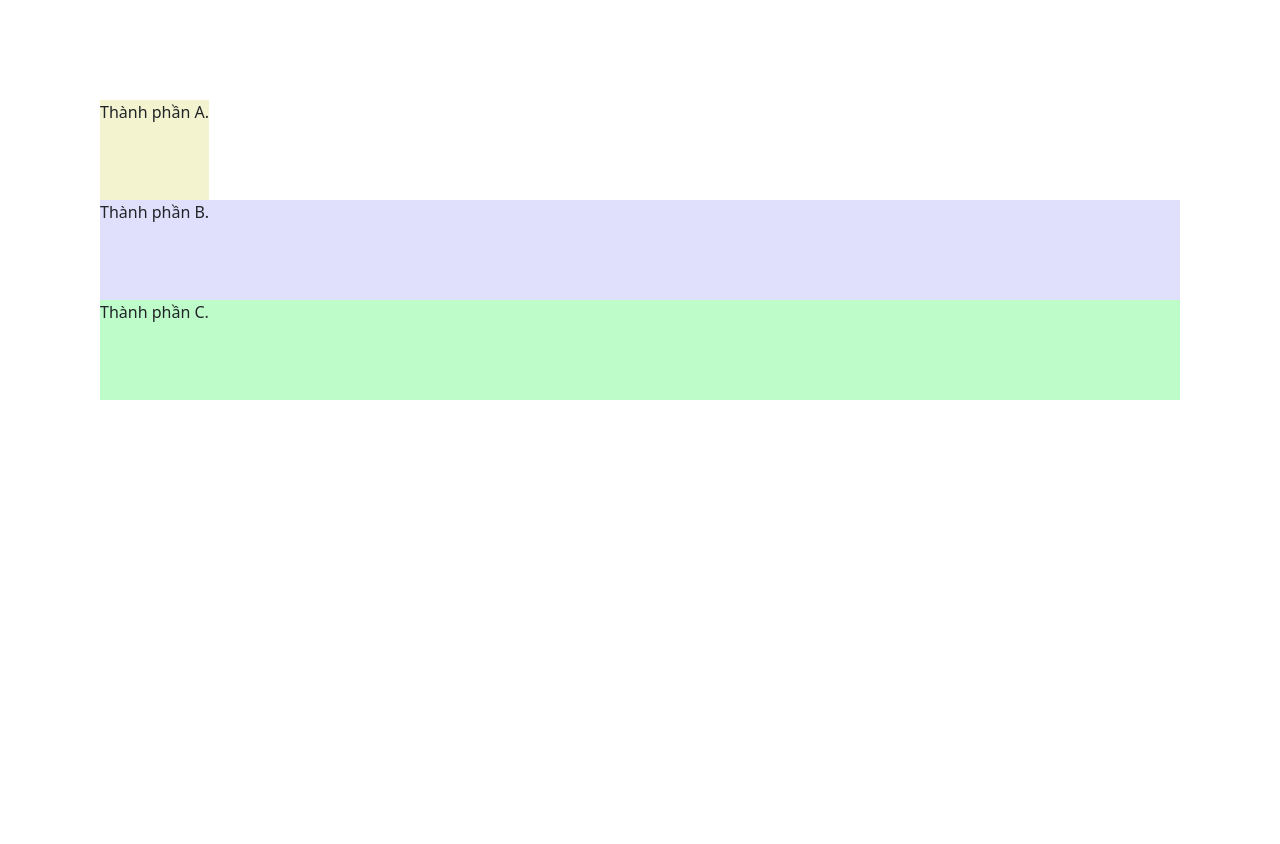
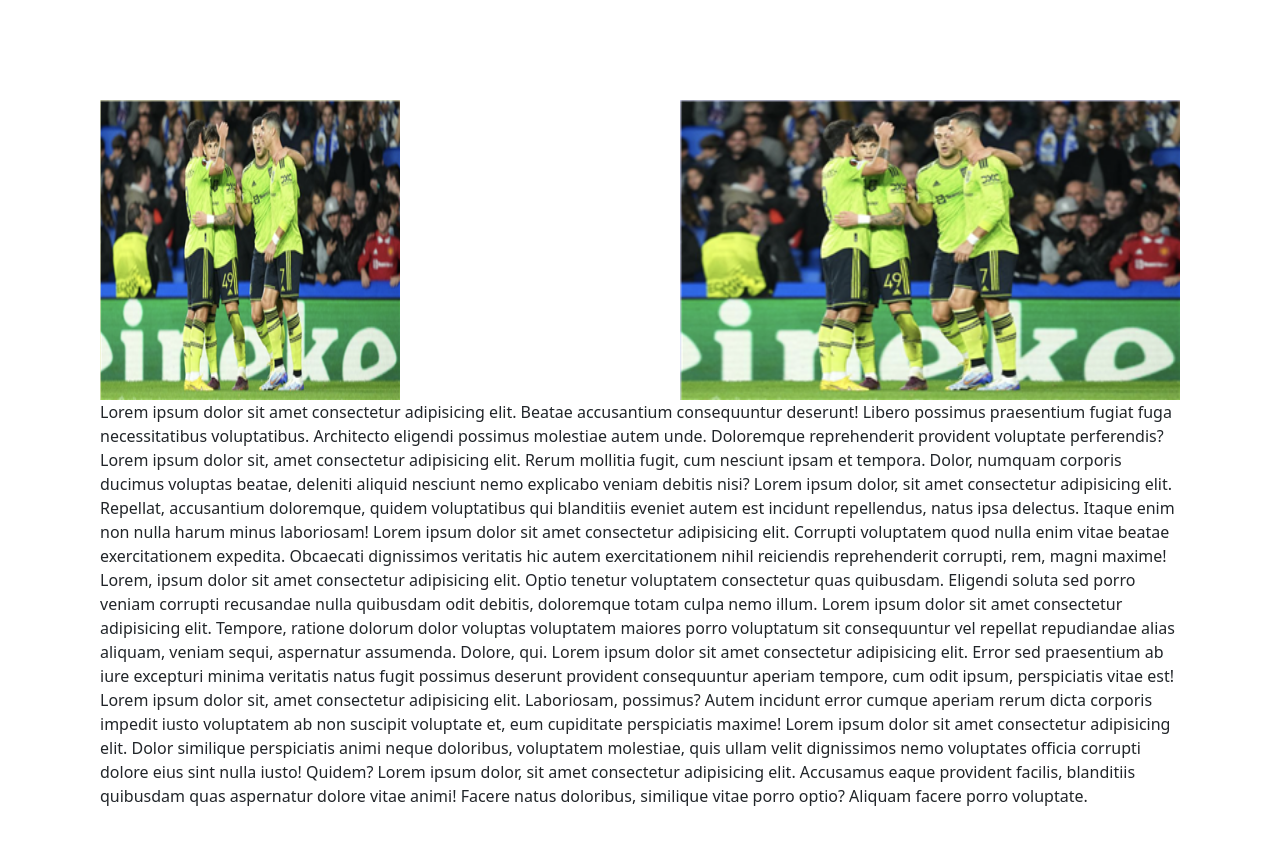
Before and after one commit to AnhQuan4554/Example-tkWeb-24-11, a plain HTML site: page index.html in a window 1280 px wide. Before the commit the page ends 800 px from the top, so only its background shows below. Drawn offline with nearby package versions, Linux system fonts and the light colour scheme.

Commit message:
trường hơp chiều cao 2 ảnh không cùng chiều cao

```diff
--- a/index.html
+++ b/index.html
@@ -15,9 +15,44 @@
   </head>
   <body>
     <div class="wrap">
-      <div class="box1">Thành phần A.</div>
-      <div class="box2">Thành phần B.</div>
-      <div class="box3">Thành phần C.</div>
+      <img class="box1" src="./cr7.png" alt="" />
+      <img class="box2" src="./cr7.png" alt="" />
+      <p>
+        Lorem ipsum dolor sit amet consectetur adipisicing elit. Beatae
+        accusantium consequuntur deserunt! Libero possimus praesentium fugiat
+        fuga necessitatibus voluptatibus. Architecto eligendi possimus molestiae
+        autem unde. Doloremque reprehenderit provident voluptate perferendis?
+        Lorem ipsum dolor sit, amet consectetur adipisicing elit. Rerum mollitia
+        fugit, cum nesciunt ipsam et tempora. Dolor, numquam corporis ducimus
+        voluptas beatae, deleniti aliquid nesciunt nemo explicabo veniam debitis
+        nisi? Lorem ipsum dolor, sit amet consectetur adipisicing elit.
+        Repellat, accusantium doloremque, quidem voluptatibus qui blanditiis
+        eveniet autem est incidunt repellendus, natus ipsa delectus. Itaque enim
+        non nulla harum minus laboriosam! Lorem ipsum dolor sit amet consectetur
+        adipisicing elit. Corrupti voluptatem quod nulla enim vitae beatae
+        exercitationem expedita. Obcaecati dignissimos veritatis hic autem
+        exercitationem nihil reiciendis reprehenderit corrupti, rem, magni
+        maxime! Lorem, ipsum dolor sit amet consectetur adipisicing elit. Optio
+        tenetur voluptatem consectetur quas quibusdam. Eligendi soluta sed porro
+        veniam corrupti recusandae nulla quibusdam odit debitis, doloremque
+        totam culpa nemo illum. Lorem ipsum dolor sit amet consectetur
+        adipisicing elit. Tempore, ratione dolorum dolor voluptas voluptatem
+        maiores porro voluptatum sit consequuntur vel repellat repudiandae alias
+        aliquam, veniam sequi, aspernatur assumenda. Dolore, qui. Lorem ipsum
+        dolor sit amet consectetur adipisicing elit. Error sed praesentium ab
+        iure excepturi minima veritatis natus fugit possimus deserunt provident
+        consequuntur aperiam tempore, cum odit ipsum, perspiciatis vitae est!
+        Lorem ipsum dolor sit, amet consectetur adipisicing elit. Laboriosam,
+        possimus? Autem incidunt error cumque aperiam rerum dicta corporis
+        impedit iusto voluptatem ab non suscipit voluptate et, eum cupiditate
+        perspiciatis maxime! Lorem ipsum dolor sit amet consectetur adipisicing
+        elit. Dolor similique perspiciatis animi neque doloribus, voluptatem
+        molestiae, quis ullam velit dignissimos nemo voluptates officia corrupti
+        dolore eius sint nulla iusto! Quidem? Lorem ipsum dolor, sit amet
+        consectetur adipisicing elit. Accusamus eaque provident facilis,
+        blanditiis quibusdam quas aspernatur dolore vitae animi! Facere natus
+        doloribus, similique vitae porro optio? Aliquam facere porro voluptate.
+      </p>
     </div>
     <!-- Do Thành phần A có sử dụng float nên nếu còn vùng không gian trống,
        Thành phần B liền kề nó sẽ lập tức chiếm chỗ, chính vì vậy mà ta có giao diện như trên. -->
--- a/style.css
+++ b/style.css
@@ -6,19 +6,18 @@
 body {
   padding: 100px;
 }
-.box1,
-.box2,
-.box3 {
-  height: 100px;
-}
+/* thằng nào cao hơn thì khi clear thằng đó mới được */
 .box1 {
   background: #f3f3cf;
   float: left;
+  height: 300px;
+  width: 300px;
 }
 .box2 {
   background: #e0e0fc;
-  clear: left;
+  height: 300px;
+  float: right;
 }
-.box3 {
-  background: #befcc9;
+p {
+  clear: right;
 }
```
